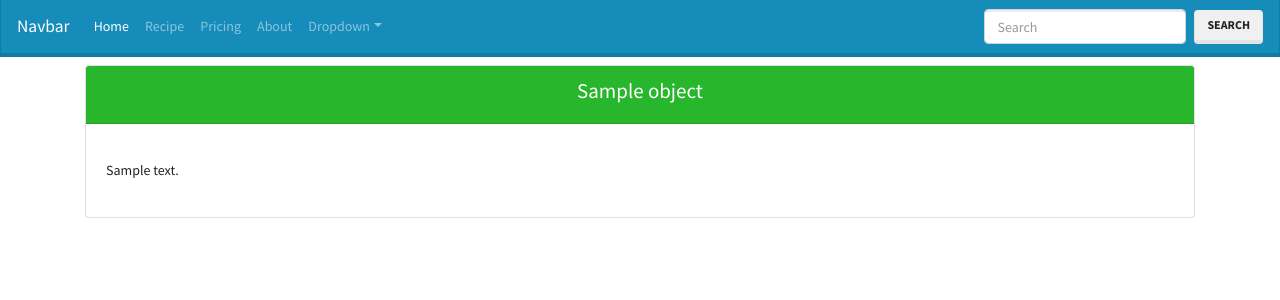
After one commit to nilldiggonto/Recipe_Site_Django_3_RESTAPI, a Django app: template posts/templates/posts/detail.html in a window 1280 px wide. The commit adds this page. Shown: the top 300 px of the page. Run offline with Django 3.2, Linux system fonts and the light colour scheme; the template is opened without the code that fills it: most values are stand-ins (such as "Sample title", 1, 10 or a date in 2020).

Commit message:
Details Page

```diff
--- a/posts/models.py
+++ b/posts/models.py
@@ -1,4 +1,5 @@
 from django.db import models
+from django.urls import reverse
 
 # Create your models here.
 class Post(models.Model):
@@ -10,3 +11,6 @@ class Post(models.Model):
 
     def __str__(self):
         return self.title
+
+    def get_absolute_url(self):
+        return reverse('posts:post_detail',args= [self.slug])
--- /dev/null
+++ b/posts/templates/posts/detail.html
@@ -0,0 +1,20 @@
+{% extends 'base.html' %}
+
+{% block title %} {{object.title}} {%endblock %}
+
+{% block content %}
+<div class="container mt-2">
+    <div class="card">
+        <div class="card-header text-center bg-success text-white">
+            <h4>{{object.title}}</h4>
+        </div>
+        <div class="card-body">
+            <p>
+                {{object.content | linebreaks}}
+            </p>
+        </div>
+    </div>
+</div>
+
+
+{% endblock %}
--- a/posts/templates/posts/list.html
+++ b/posts/templates/posts/list.html
@@ -17,6 +17,11 @@
                     {{object.content | linebreaks | truncatewords:10}}
                 </p>
             </div>
+            <div class="card-footer text-center">
+                <p>
+                    <a href="{{object.get_absolute_url}}" class="btn btn-outline-success">Read More Details</a>
+                </p>
+            </div>
         </div>
     </div>
     {% endfor %}
--- a/posts/urls.py
+++ b/posts/urls.py
@@ -1,7 +1,8 @@
 from django.urls import path
-from .views import post_list
+from .views import post_list,post_detail
 
 app_name = 'posts'
 urlpatterns = [
     path('post/',post_list,name='post_list'),
+    path('post/<slug:slug>/',post_detail,name='post_detail'),
 ]
```
Also changed, not shown: posts/views.py (+10 -1 lines).
